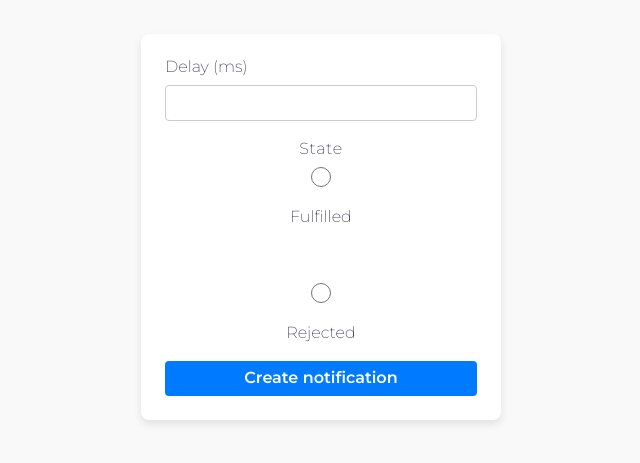
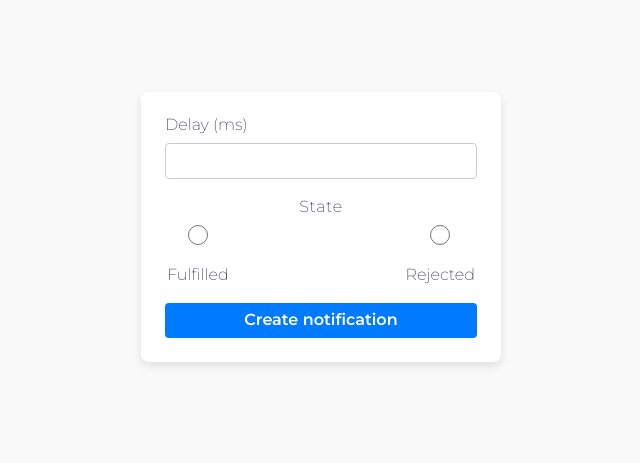
Before and after one commit to Tatyana25081974/goit-js-hw-10, a website built with Vite: page src/2-snackbar.html in a window 1280 px wide. Shown: the part 173-636 px from the top of the page, without its empty margins (319-959 px from the left). Built offline with nearby package versions, Linux system fonts and the light colour scheme; a script that the page names is missing.

Commit message:
add initial files

```diff
--- a/src/css/styles2.css
+++ b/src/css/styles2.css
@@ -69,7 +69,8 @@ legend {
 /* Контейнер для радіокнопок */
 .container {
     display: flex;
-    flex-direction: column;
+    justify-content: space-between;
+    align-items: center;
     gap: 48px;
 }
 
```
